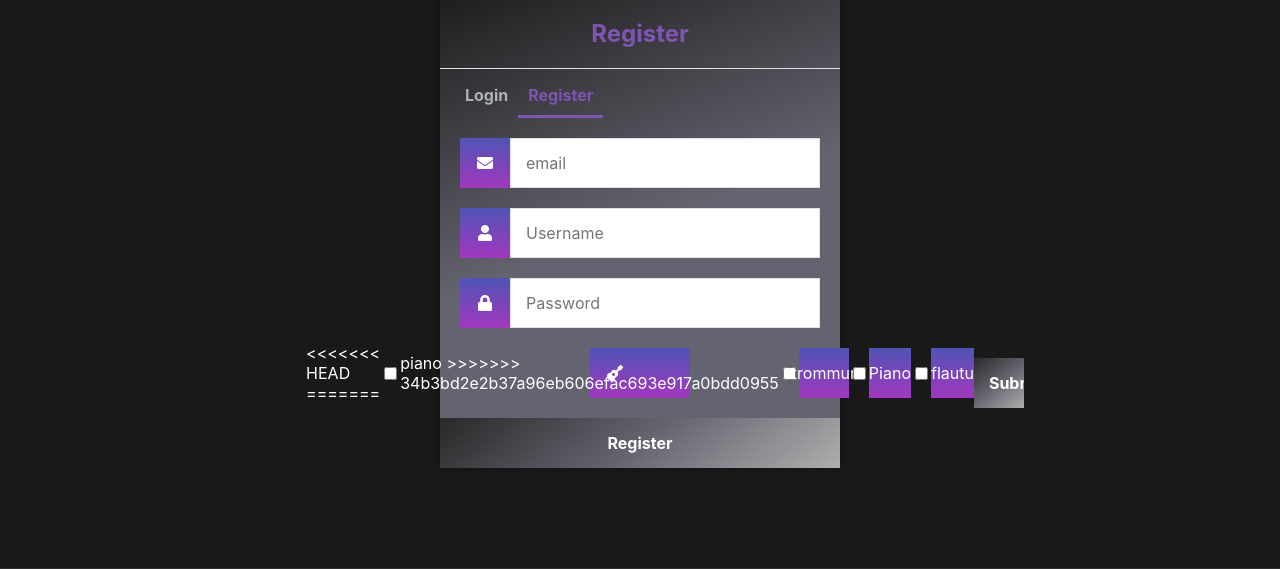
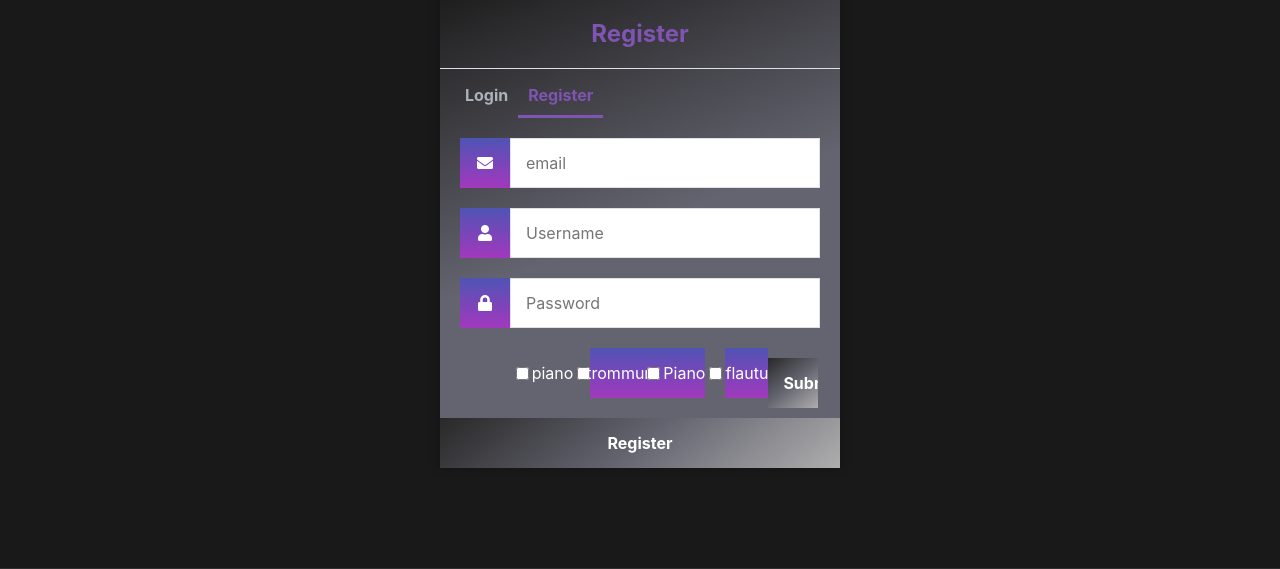
Before and after one commit to Vef2-musc/Project-Lets-Make-Music, a Flask app: page /signup in a window 1280 px wide. Shown: the part 161-730 px from the top of the page. Run offline with Flask 2, Linux system fonts and the light colour scheme; some libraries are stand-ins or nearby versions.

Commit message:
accepted

```diff
--- a/templates/signup.html
+++ b/templates/signup.html
@@ -41,11 +41,7 @@
 					<i class="fas fa-guitar"></i>
 				</label>
 				<label for="piano">
-<<<<<<< HEAD
-					<!--<input class="pianocheck" id="instruments" value="Piano" type="checkbox" unchecked>-->
-=======
 					<input class="pianocheck" name="instruments" id="Inst" type="checkbox" unchecked>piano
->>>>>>> 34b3bd2e2b37a96eb606efac693e917a0bdd0955
 					<!--<button class="pianocheck" type="checkbox" value="piano" name="instruments" placeholder="Instruments" id="Inst"><i class="gg-piano"></i></button>-->
 					<input type="checkbox" id="vehicle1" name="instruments" value="trommur">
   					<label for="vehicle1"> trommur</label><br>
```
